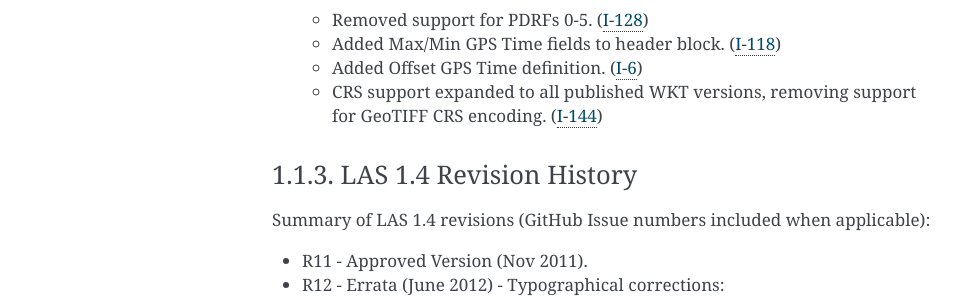
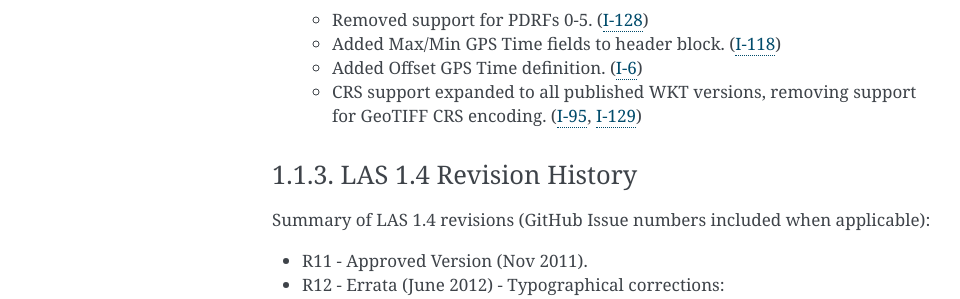
Before and after one commit to ASPRSorg/LAS, a Sphinx documentation site: the page built from source/01_intro.txt, in a window 1280 px wide and 900 px high, scrolled down 543 px. Shown: the part 156-455 px from the top of the window, without its empty margins (148-1108 px from the left). Built offline with Sphinx 7.4.7, drawn with Linux system fonts in a browser that asks for light colours; the version number could not be read and is left out.

Commit message:
Fixed WKT issue links

```diff
--- a/source/01_intro.txt
+++ b/source/01_intro.txt
@@ -39,7 +39,8 @@ The additions of LAS 1.5 include:
   * Added Offset GPS Time definition.
     (`I-6 <https://github.com/ASPRSorg/LAS/issues/6>`_)
   * CRS support expanded to all published WKT versions, removing support for GeoTIFF CRS encoding.
-    (`I-144 <https://github.com/ASPRSorg/LAS/issues/144>`_)
+    (`I-95 <https://github.com/ASPRSorg/LAS/issues/95>`_,
+    `I-129 <https://github.com/ASPRSorg/LAS/issues/129>`_)
 
 LAS 1.4 Revision History
 ~~~~~~~~~~~~~~~~~~~~~~~~~~~~~~~~~~~~~~~~~~~~~~~~~~~~~~~~~~~~~~~~~~~~~~~~~~~~~~~~
```
